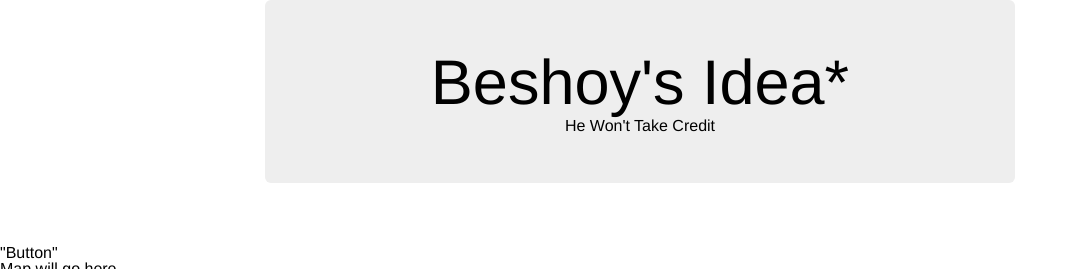
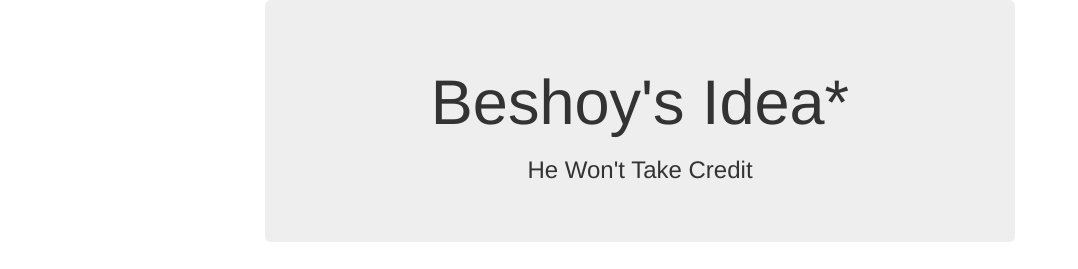
Before and after one commit to VolkRiot/Meet-Mapper, a PHP site: page / in a window 1280 px wide. Shown: the top 269 px of the page, without its empty margins (0-1078 px from the left). Run offline with PHP 8.4, Linux system fonts and the light colour scheme; some libraries are stand-ins or nearby versions.

Commit message:
Map intergration and clean html start

```diff
--- a/assets/maps-logic/maps.js
+++ b/assets/maps-logic/maps.js
@@ -1,6 +1,6 @@
 function initMap() {
   var uluru = {lat: -25.363, lng: 131.044};
-  var map = new google.maps.Map(document.getElementById('map'), {
+  var map = new google.maps.Map(document.getElementById('map-container'), {
     zoom: 4,
     center: uluru
   });
--- /dev/null
+++ b/config.js
@@ -0,0 +1,4 @@
+var keys = {
+  gMaps: "AIzaSyBxmXv9vSqc9JDpNZQ-8L8O2aPAnhy6aRI",
+  api_key: "AIzaSyB44880HRpqu8Vd_ax992-mOJg7jmftils"
+};
--- a/index.html
+++ b/index.html
@@ -1,59 +1,43 @@
 <!DOCTYPE html>
 <html lang="en">
 <head>
-	<title>Nothing</title>
+	<title>WORKING TITLE</title>
 	<meta charset="utf-8">
 
+  <link rel="stylesheet" type="text/css" href="assets/style/css/reset.css">
   <!-- Bootstrap Link -->
   <link rel="stylesheet" href="https://maxcdn.bootstrapcdn.com/bootstrap/3.3.6/css/bootstrap.min.css" integrity="sha384-1q8mTJOASx8j1Au+a5WDVnPi2lkFfwwEAa8hDDdjZlpLegxhjVME1fgjWPGmkzs7" crossorigin="anonymous">
-
-	<link rel="stylesheet" type="text/css" href="assets/style/css/reset.css">
+  <!-- Project stylesheet-->
   <link rel="stylesheet" type="text/css" href="assets/style/css/style.css">
-
-
-	<!-- Link to google fonts -->
-
-	<!-- Firebase reference -->
-	<script src="https://www.gstatic.com/firebasejs/3.7.1/firebase.js"></script>
-
-	<!-- javascript moment reference -->
-	<script src="https://cdn.jsdelivr.net/momentjs/2.12.0/moment.min.js"></script>
-
 
 </head>
 <body>
-
-  <div class="container" id="containerOne">
+  <div class="container">
 	<div class="row" id="header">
-	   <div class="col-sm-2"></div>
-		<div class="col-sm-8">
+	   <div class="col-md-2"></div>
+		<div class="col-md-8">
 			<div class="jumbotron" id="jumbo">
         	  <h1 class="text-center">Beshoy's Idea*</h1>
       		  <h3 class="text-center">He Won't Take Credit</h3>
     		</div>
 		</div>
-    	<div class="col-sm-2"></div>
-       </div>
+    	<div class="col-md-2"></div>
     </div>
 
-  <br><br>
+<!-- Add all page content inside this div if you want the side nav to push page content to the right (not used if you only want the sidenav to sit on top of the page -->
+  <div class="row center-block">
+    <div class="col-md-1"></div>
+    <div class="col-md-10">
 
-	<div id="mySidenav" class="sidenav">
-  	<a href="javascript:void(0)" class="closebtn" onclick="closeNav()">&times;</a>
-  		<a href="#">About</a>
-  		<a href="#">Services</a>
-  		<a href="#">Clients</a>
-  		<a href="#">Contact</a>
+      <div id="map-container">
+        <!--Map will go here.-->
       </div>
 
-<!-- Use any element to open the sidenav -->
-<span onclick="openNav()">"Button"</span>
-
-<!-- Add all page content inside this div if you want the side nav to push page content to the right (not used if you only want the sidenav to sit on top of the page -->
-<div id="map-container">
-  Map will go here.
+    </div>
+    <div class="col-md-1"></div>
   </div>
 
+  </div>
 
 <!-- JQuery Link -->
 <script src="https://code.jquery.com/jquery-3.1.1.js"></script>
@@ -64,13 +48,17 @@
 <!-- Link to  Javascript page.  -->
 <script src="assets/style/javascript/appearance.js" type="text/javascript"></script>
 <script src="https://www.gstatic.com/firebasejs/3.7.2/firebase.js"></script>
+  <script src="assets/maps-logic/maps.js">
+    initMap();
+  </script>
   <script
-    async defer src="https://maps.googleapis.com/maps/api/js?key=YOUR_API_KEY&callback=initMap">
+    async defer src="https://maps.googleapis.com/maps/api/js?key=AIzaSyBxmXv9vSqc9JDpNZQ-8L8O2aPAnhy6aRI&callback=initMap">
   </script>
+  <script src="https://www.gstatic.com/firebasejs/3.7.1/firebase.js"></script>
 <script>
   // Initialize Firebase
   var config = {
-    apiKey: "AIzaSyB44880HRpqu8Vd_ax992-mOJg7jmftils",
+    apiKey: keys.api_key,
     authDomain: "meet-mapper.firebaseapp.com",
     databaseURL: "https://meet-mapper.firebaseio.com",
     storageBucket: "meet-mapper.appspot.com",
```
Also changed, not shown: assets/style/css/style.css (+3 -48 lines). Lines whose indentation alone changed are shown as unchanged.
